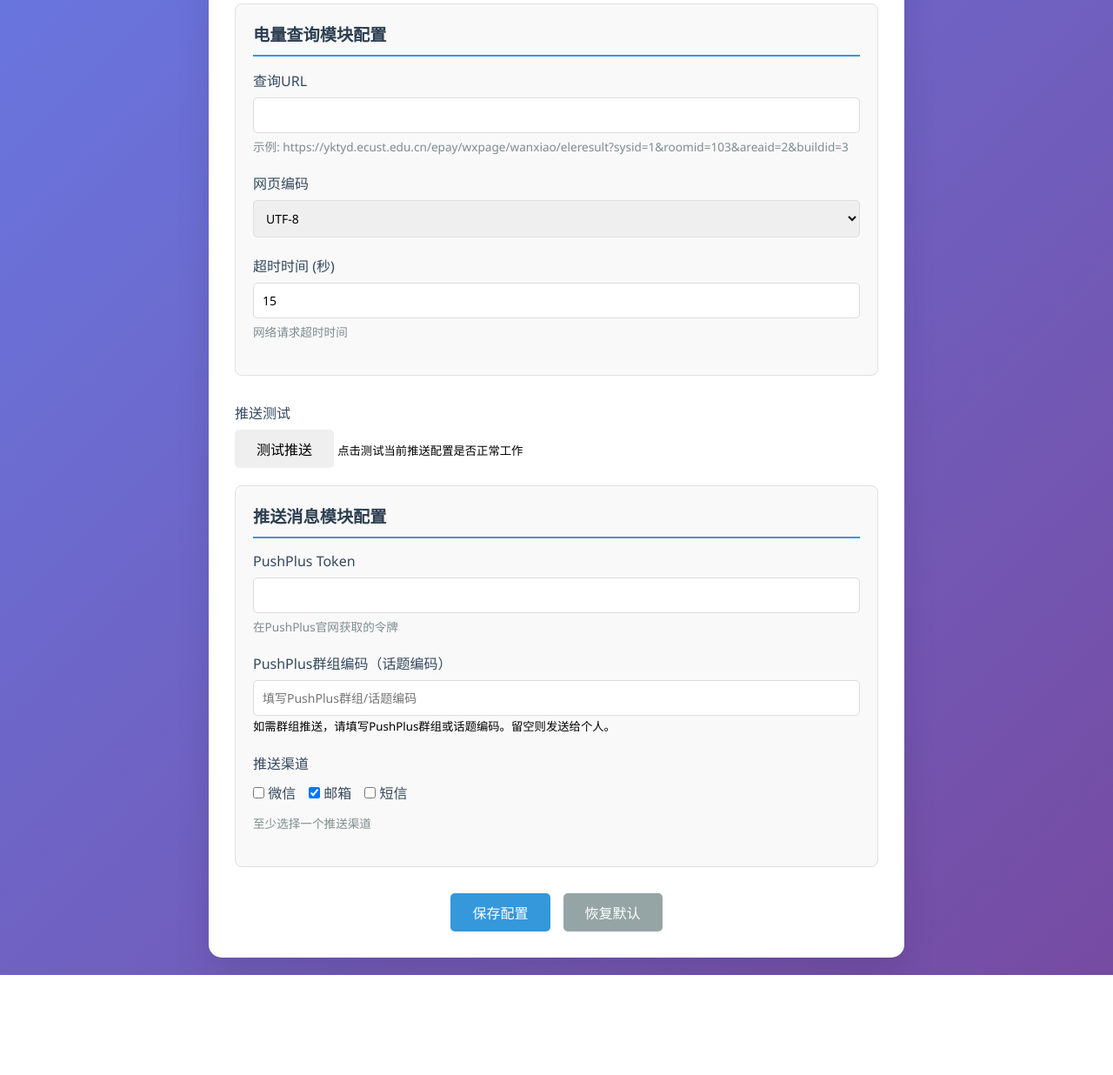
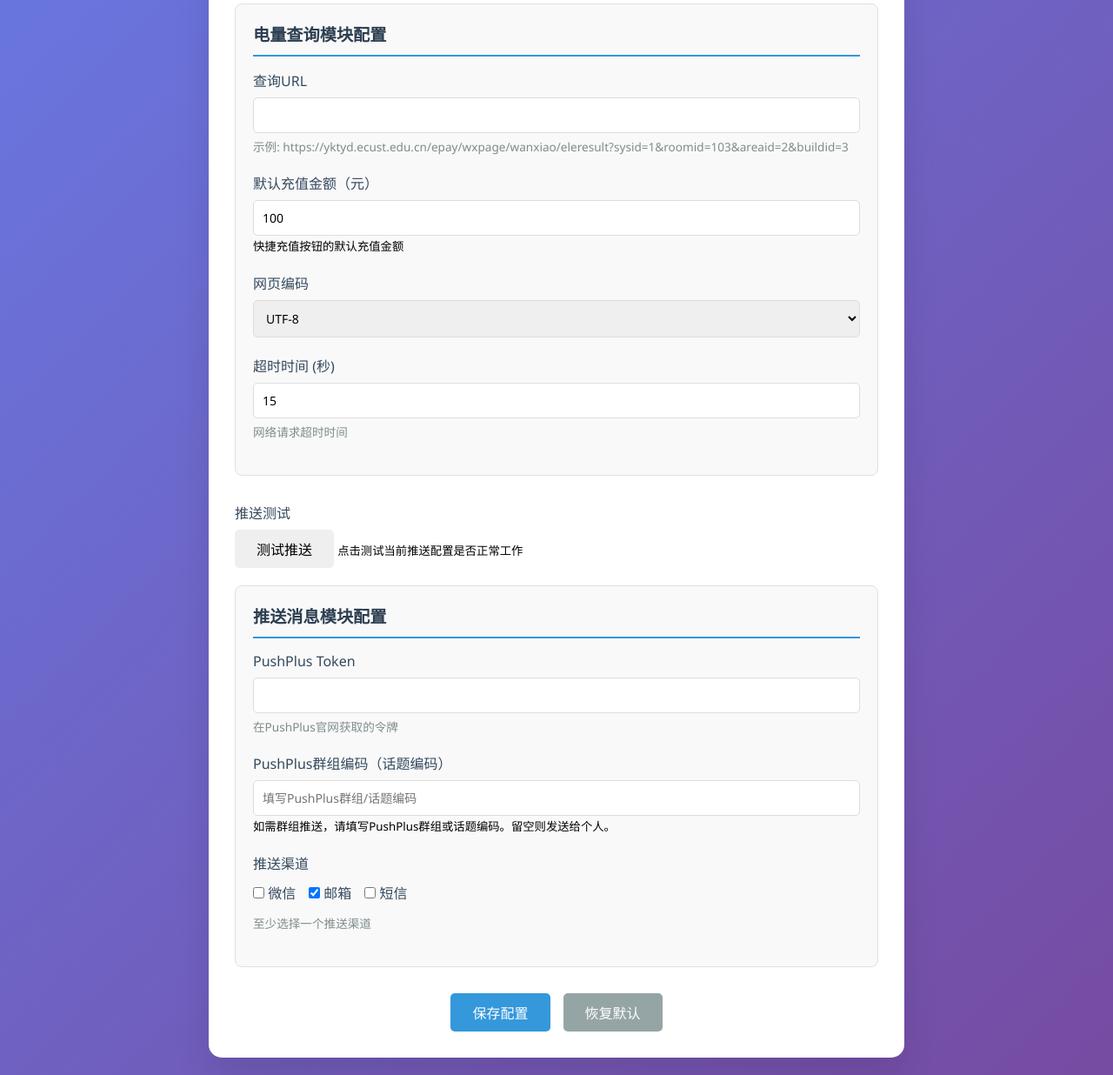
Before and after one commit to JamesYasR/ecust-power-monitor, a Flask app: page /config in a window 1280 px wide. Shown: the part 484-1720 px from the top of the page at 87% size. Before the commit the page ends 1605 px from the top, so only its background shows below. Run offline with Flask 3, Linux system fonts and the light colour scheme; data comes from the database, SQL or seed files in the repository.

Commit message:
Update config.html

```diff
--- a/templates/config.html
+++ b/templates/config.html
@@ -224,7 +224,13 @@
                            value="{{ config.electricity_params.url }}" required>
                     <div class="url-example">示例: https://yktyd.ecust.edu.cn/epay/wxpage/wanxiao/eleresult?sysid=1&roomid=103&areaid=2&buildid=3</div>
                 </div>
-
+                <div class="form-group">
+                    <label>默认充值金额（元）</label>
+                    <input type="number" class="form-control" name="default_recharge_amount"
+                           value="{{ config.default_recharge_amount if config.default_recharge_amount else 100 }}"
+                           min="1" step="1" required>
+                    <small class="form-text text-muted">快捷充值按钮的默认充值金额</small>
+                </div>
                 <div class="form-group">
                     <label for="html_encode">网页编码</label>
                     <select name="html_encode" id="html_encode">
```
